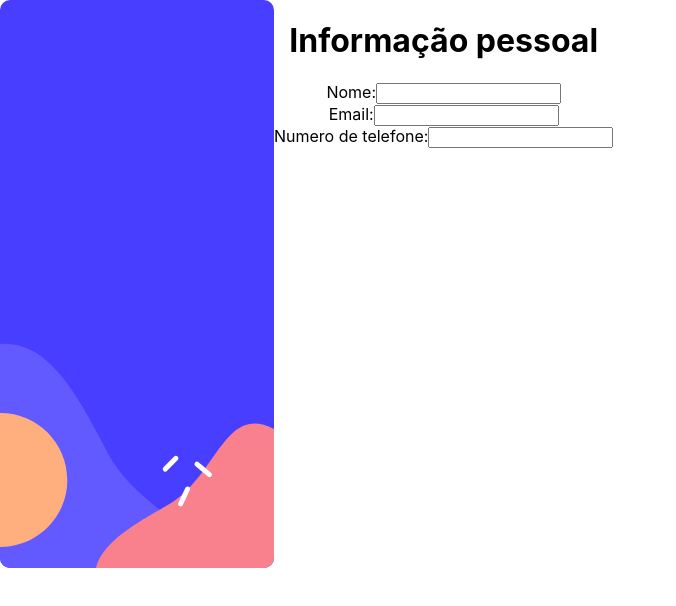
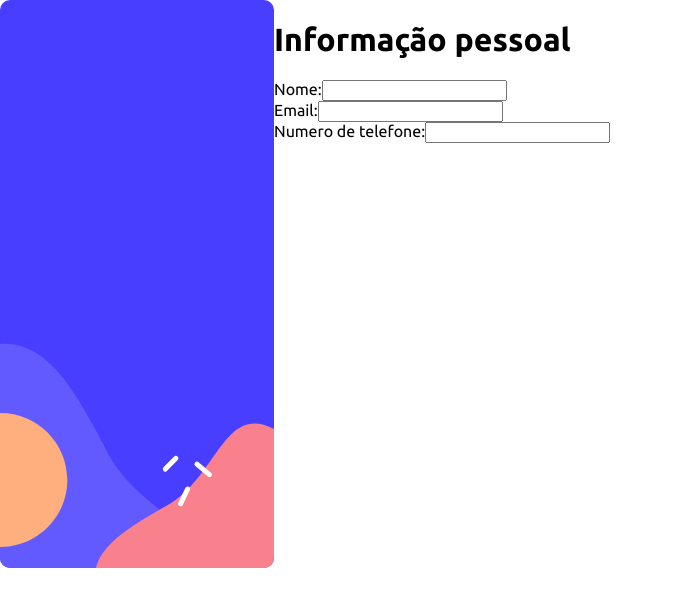
Before and after one commit to tobiasramos/multi-step-form, a JavaScript app: page / in a window 1280 px wide. Shown: the top 606 px of the page, without its empty margins (0-676 px from the left). Built offline with nearby package versions, Linux system fonts and the light colour scheme; the HTML template or start-up script is replaced by a standard one.

Commit message:
Removendo algumas estilizações da classe principal e adicionando a fonte do projeto

```diff
--- a/src/App.css
+++ b/src/App.css
@@ -1,38 +1,8 @@
+@import url('https://fonts.googleapis.com/css2?family=Ubuntu:wght@400;500;700&display=swap');
+
 .App {
-  text-align: center;
+  margin: 0px;
+  padding: 0px;
+  box-sizing: border-box;
+  font-family: 'Ubuntu', sans-serif
 }
-
-.App-logo {
-  height: 40vmin;
-  pointer-events: none;
-}
-
-@media (prefers-reduced-motion: no-preference) {
-  .App-logo {
-    animation: App-logo-spin infinite 20s linear;
-  }
-}
-
-.App-header {
-  background-color: #282c34;
-  min-height: 100vh;
-  display: flex;
-  flex-direction: column;
-  align-items: center;
-  justify-content: center;
-  font-size: calc(10px + 2vmin);
-  color: white;
-}
-
-.App-link {
-  color: #61dafb;
-}
-
-@keyframes App-logo-spin {
-  from {
-    transform: rotate(0deg);
-  }
-  to {
-    transform: rotate(360deg);
-  }
-}
```
